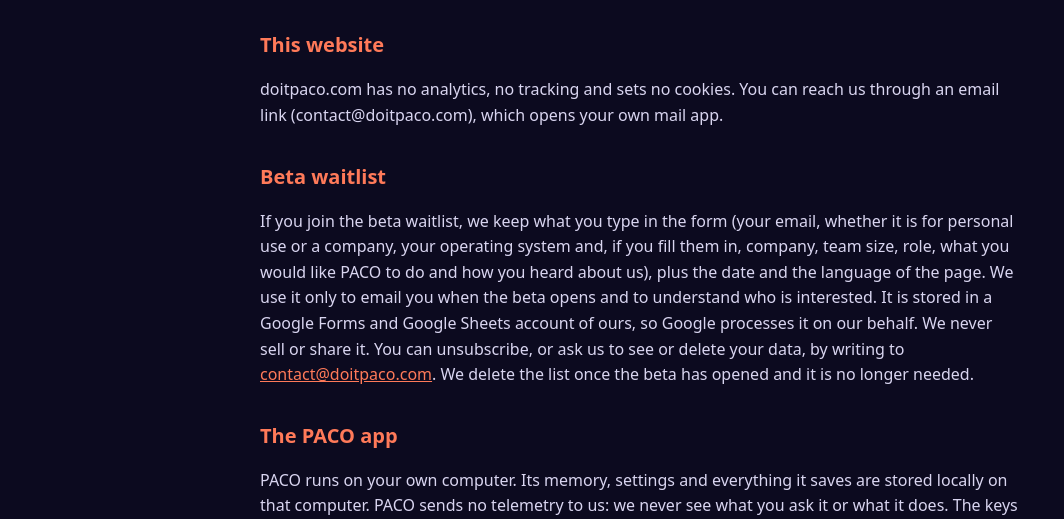
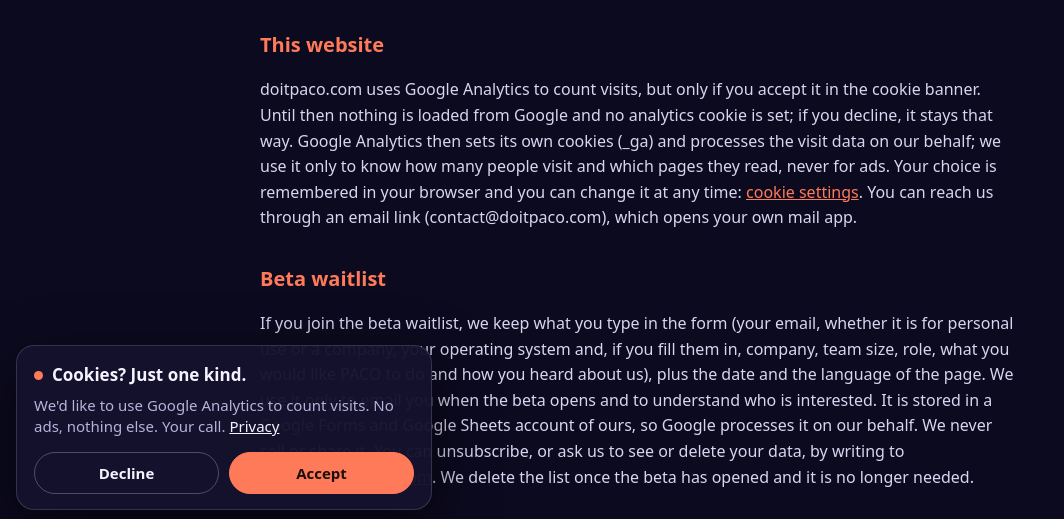
Before and after one commit to yeikiu/doitpaco.com-site, a plain HTML site: page privacy.html in a window 1280 px wide. Shown: the part 274-793 px from the top of the page, without its empty margins (0-1064 px from the left). Drawn offline with Linux system fonts and the light colour scheme.

Commit message:
Web: Google Analytics 4 (G-6846K9K9JR) behind a consent banner, privacy updated (es/en)
Consent Mode v2 denied by default; gtag.js only loads after Accept.

Co-Authored-By: Claude Opus 5.5 <noreply@anthropic.com>

```diff
--- /dev/null
+++ b/consent.js
@@ -0,0 +1,62 @@
+/* Google Analytics 4 behind a consent banner (Consent Mode v2: everything denied by default).
+   gtag.js is only fetched after the visitor clicks Accept; the choice is remembered in localStorage.
+   Any element with data-cookie-settings reopens the banner. Loaded with `defer` from every page. */
+(function () {
+  var GA_ID = 'G-6846K9K9JR', KEY = 'paco-consent', loaded = false, choice = null, d = document;
+  window.dataLayer = window.dataLayer || [];
+  window.gtag = window.gtag || function () { dataLayer.push(arguments); };
+  gtag('consent', 'default', { ad_storage: 'denied', ad_user_data: 'denied', ad_personalization: 'denied', analytics_storage: 'denied' });
+
+  var q = new URLSearchParams(location.search).get('lang');
+  var es = q === 'es' || (!q && (navigator.language || '').slice(0, 2).toLowerCase() === 'es');
+  var T = es
+    ? { t: '¿Cookies? Solo una clase.', p: 'Queremos usar Google Analytics para contar visitas. Sin anuncios, nada más. Tú decides.', no: 'Rechazar', ok: 'Aceptar', more: 'Privacidad', href: 'privacy.html?lang=es' }
+    : { t: 'Cookies? Just one kind.', p: "We'd like to use Google Analytics to count visits. No ads, nothing else. Your call.", no: 'Decline', ok: 'Accept', more: 'Privacy', href: 'privacy.html' };
+
+  function analytics() {
+    gtag('consent', 'update', { analytics_storage: 'granted' });
+    if (loaded) return;
+    loaded = true;
+    var s = d.createElement('script'); s.async = true; s.src = 'https://www.googletagmanager.com/gtag/js?id=' + GA_ID; d.head.appendChild(s);
+    gtag('js', new Date()); gtag('config', GA_ID);
+  }
+
+  var box;
+  function build() {
+    var st = d.createElement('style');
+    st.textContent =
+      '.pk-ck{position:fixed;z-index:9999;left:max(16px,env(safe-area-inset-left));bottom:max(16px,env(safe-area-inset-bottom));width:min(380px,calc(100vw - 32px));padding:18px 18px 16px;border-radius:18px;background:rgba(21,18,46,.96);color:#f6f3ff;font:15px/1.45 system-ui,"Segoe UI",sans-serif;box-shadow:inset 0 0 0 1px rgba(255,255,255,.14),0 20px 60px rgba(0,0,0,.6)}' +
+      '.pk-ck[hidden]{display:none}.pk-ck b{display:flex;align-items:center;gap:9px;font-size:17px}' +
+      '.pk-ck b:before{content:"";width:9px;height:9px;border-radius:50%;background:#ff7a59}' +
+      '.pk-ck p{margin:7px 0 0;color:#b7b2d9}.pk-ck p a{color:#f6f3ff}' +
+      '.pk-ck div{display:grid;grid-template-columns:1fr 1fr;gap:10px;margin-top:14px}' +
+      '.pk-ck button{min-height:42px;border-radius:999px;font:600 15px system-ui,"Segoe UI",sans-serif;cursor:pointer;border:1px solid rgba(255,255,255,.25);background:transparent;color:#f6f3ff}' +
+      '.pk-ck button[data-ck=granted]{background:#ff7a59;border-color:#ff7a59;color:#1a0f0a}' +
+      '.pk-ck button:focus-visible{outline:3px solid #ff7a59;outline-offset:2px}';
+    d.head.appendChild(st);
+    box = d.createElement('div');
+    box.className = 'pk-ck'; box.setAttribute('role', 'region'); box.setAttribute('aria-label', 'Cookie consent'); box.hidden = true;
+    box.innerHTML = '<b></b><p></p><div><button type="button" data-ck="denied"></button><button type="button" data-ck="granted"></button></div>';
+    box.querySelector('b').textContent = T.t;
+    var p = box.querySelector('p'); p.textContent = T.p + ' ';
+    var a = d.createElement('a'); a.href = T.href; a.textContent = T.more; p.appendChild(a);
+    box.querySelector('[data-ck=denied]').textContent = T.no;
+    box.querySelector('[data-ck=granted]').textContent = T.ok;
+    box.addEventListener('click', function (e) { var v = e.target.getAttribute && e.target.getAttribute('data-ck'); if (v) set(v); });
+    d.body.appendChild(box);
+    d.addEventListener('click', function (e) {
+      var o = e.target.closest && e.target.closest('[data-cookie-settings]');
+      if (o) { e.preventDefault(); box.hidden = false; box.querySelector('[data-ck=granted]').focus(); }
+    });
+  }
+  function set(v) {
+    try { localStorage.setItem(KEY, v); } catch (e) {}
+    box.hidden = true;
+    if (v === 'granted') analytics(); else gtag('consent', 'update', { analytics_storage: 'denied' });
+  }
+
+  try { choice = localStorage.getItem(KEY); } catch (e) {}
+  if (choice === 'granted') analytics();
+  function start() { build(); if (choice !== 'granted' && choice !== 'denied') box.hidden = false; }
+  if (d.readyState === 'loading') d.addEventListener('DOMContentLoaded', start); else start();
+})();
--- a/privacy.html
+++ b/privacy.html
@@ -13,6 +13,7 @@
   p,li{color:#d9d5f0;overflow-wrap:anywhere} .upd{color:#b7b2d9;font-size:15px} a{color:#ff7a59}
   .es{display:none} html[lang=es] .es{display:block} html[lang=es] .en{display:none}
 </style>
+<script src="consent.js" defer></script>
 </head>
 <body>
 <header><a id="home" href="./"><img src="assets/brand/paco-logo-on-dark.svg" alt="PACO"></a></header>
@@ -21,7 +22,7 @@
 <h1>Privacy</h1>
 <p class="upd">Last updated: November 2026</p>
 <h2>This website</h2>
-<p>doitpaco.com has no analytics, no tracking and sets no cookies. You can reach us through an email link (contact@doitpaco.com), which opens your own mail app.</p>
+<p>doitpaco.com uses Google Analytics to count visits, but only if you accept it in the cookie banner. Until then nothing is loaded from Google and no analytics cookie is set; if you decline, it stays that way. Google Analytics then sets its own cookies (_ga) and processes the visit data on our behalf; we use it only to know how many people visit and which pages they read, never for ads. Your choice is remembered in your browser and you can change it at any time: <a href="#" data-cookie-settings>cookie settings</a>. You can reach us through an email link (contact@doitpaco.com), which opens your own mail app.</p>
 <h2>Beta waitlist</h2>
 <p>If you join the beta waitlist, we keep what you type in the form (your email, whether it is for personal use or a company, your operating system and, if you fill them in, company, team size, role, what you would like PACO to do and how you heard about us), plus the date and the language of the page. We use it only to email you when the beta opens and to understand who is interested. It is stored in a Google Forms and Google Sheets account of ours, so Google processes it on our behalf. We never sell or share it. You can unsubscribe, or ask us to see or delete your data, by writing to <a href="mailto:contact@doitpaco.com">contact@doitpaco.com</a>. We delete the list once the beta has opened and it is no longer needed.</p>
 <h2>The PACO app</h2>
@@ -37,7 +38,7 @@
 <h1>Privacidad</h1>
 <p class="upd">Última actualización: noviembre de 2026</p>
 <h2>Esta web</h2>
-<p>doitpaco.com no tiene analítica ni seguimiento y no instala cookies. Puedes contactarnos con un enlace de correo (contact@doitpaco.com), que abre tu propia app de correo.</p>
+<p>doitpaco.com usa Google Analytics para contar visitas, pero solo si lo aceptas en el aviso de cookies. Hasta entonces no se carga nada de Google ni se instala ninguna cookie de analítica, y si lo rechazas sigue así. Si lo aceptas, Google Analytics instala sus propias cookies (_ga) y trata los datos de la visita por encargo nuestro; solo lo usamos para saber cuánta gente nos visita y qué páginas lee, nunca para publicidad. Tu elección se guarda en tu navegador y puedes cambiarla cuando quieras: <a href="#" data-cookie-settings>ajustes de cookies</a>. Puedes contactarnos con un enlace de correo (contact@doitpaco.com), que abre tu propia app de correo.</p>
 <h2>Lista de espera de la beta</h2>
 <p>Si te apuntas a la lista de espera de la beta, guardamos lo que escribes en el formulario (tu email, si es para uso personal o para una empresa, tu sistema operativo y, si los rellenas, empresa, tamaño del equipo, cargo, qué te gustaría que PACO hiciera y cómo nos conociste), además de la fecha y el idioma de la página. Lo usamos solo para escribirte cuando abra la beta y para saber a quién le interesa. Se guarda en una cuenta nuestra de Google Forms y Google Sheets, así que Google lo trata por encargo nuestro. Nunca lo vendemos ni lo cedemos. Puedes darte de baja, o pedirnos ver o borrar tus datos, escribiendo a <a href="mailto:contact@doitpaco.com">contact@doitpaco.com</a>. Borramos la lista cuando la beta ya ha abierto y deja de hacer falta.</p>
 <h2>La app PACO</h2>
```
Also changed, not shown: 404.html (+1 -0 lines), index.html (+1 -0 lines), license.html (+1 -0 lines), terms.html (+1 -0 lines).
